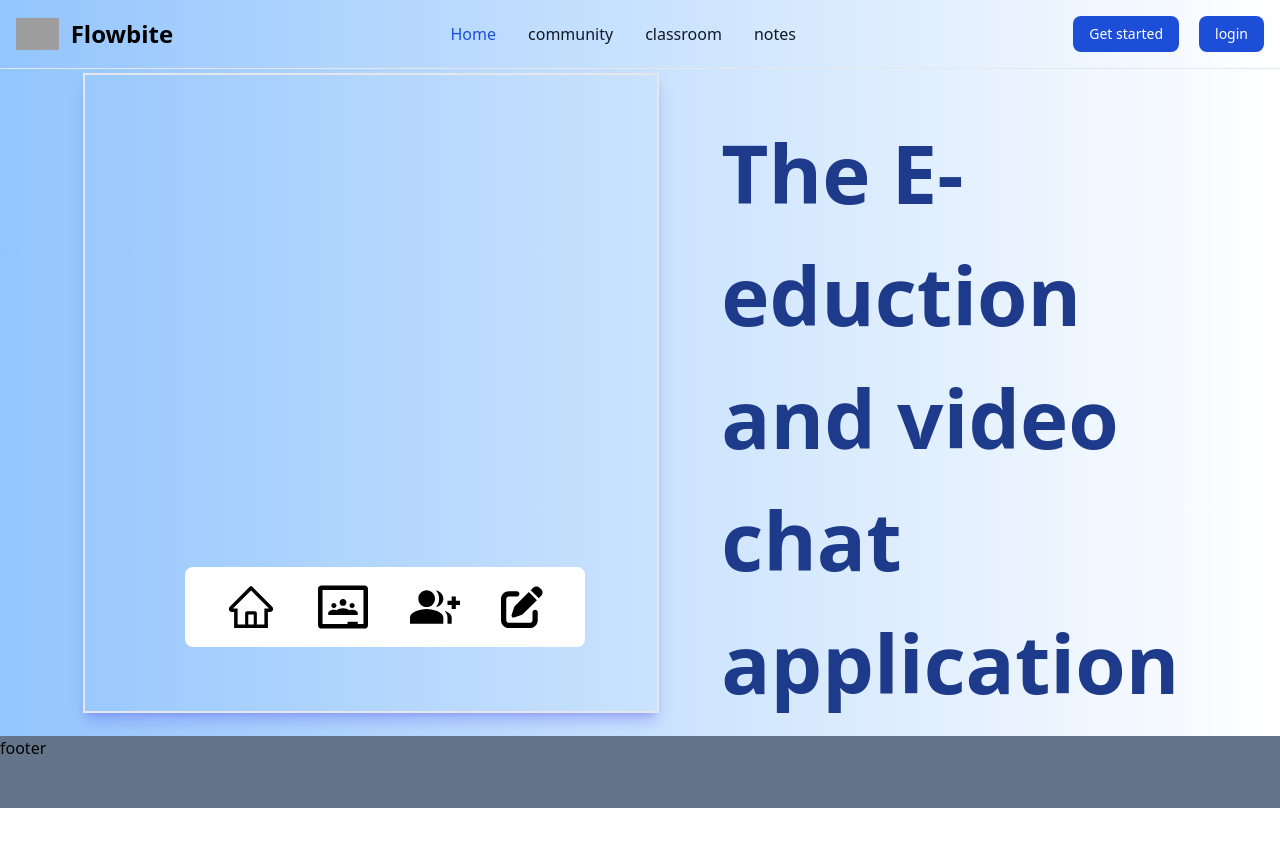
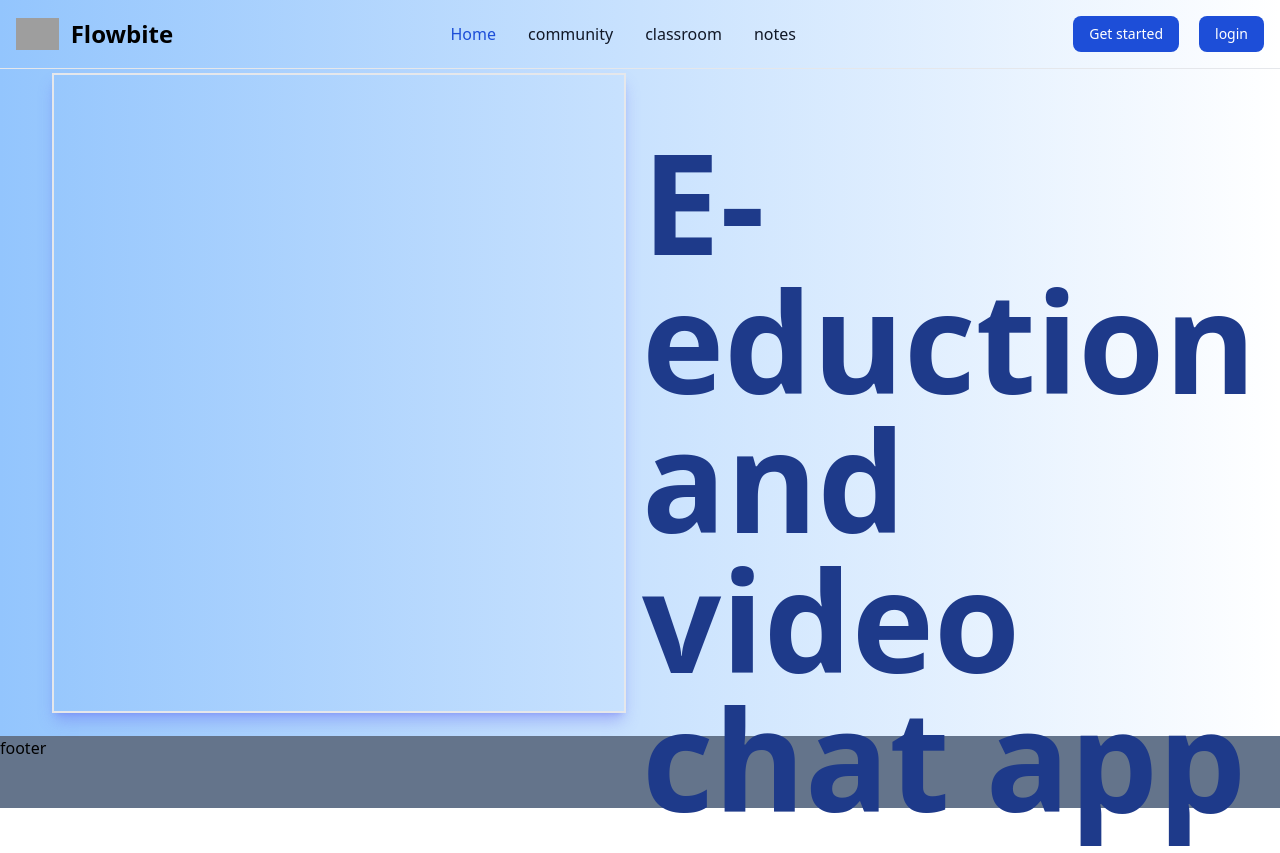
Before and after one commit to sanyampatil/E-education-W-RTC-PWA, a React (Vite) app: page / in a window 1280 px wide. Before the commit the page ends 808 px from the top, so only its background shows below. Built offline with nearby package versions, Linux system fonts and the light colour scheme; grey boxes are pictures that could not be loaded.

Commit message:
fix the more one bug in log in

```diff
--- a/package.json
+++ b/package.json
@@ -21,6 +21,7 @@
     "react-icons": "^5.0.1",
     "react-redux": "^9.1.0",
     "react-router-dom": "^6.21.2",
+    "react-toastify": "^10.0.4",
     "tw-elements-react": "^1.0.0-alpha2"
   },
   "devDependencies": {
--- a/src/components/header/Header.jsx
+++ b/src/components/header/Header.jsx
@@ -61,7 +61,7 @@ const Header = () => {
             )}
 
             {isLoggedIn && (
-              <ul className=' flex gap-5'>
+              <ul className=' flex gap-5 '>
                 <button
                   type='button'
                   className='text-white bg-blue-700 hover:bg-blue-800 focus:ring-4 focus:outline-none focus:ring-blue-300 font-medium rounded-lg text-sm px-4 py-2 text-center dark:bg-blue-600 dark:hover:bg-blue-700 dark:focus:ring-blue-800'
--- a/src/components/home/Home.jsx
+++ b/src/components/home/Home.jsx
@@ -4,12 +4,20 @@ import { SiGoogleclassroom } from 'react-icons/si'
 import { AiOutlineHome } from 'react-icons/ai'
 import { MdGroupAdd } from 'react-icons/md'
 import { Link } from 'react-router-dom'
+import { useSelector } from 'react-redux'
+import { ToastContainer } from 'react-toastify'
 const Home = () => {
+  //
+  const isLoggedIn = useSelector(state => state?.auth?.isLoggedIn)
+
   return (
     <div className='w-[100%] h-[92vh] flex justify-evenly items-center gap-4'>
+      <ToastContainer />
+
       <div className='  relative w-[45%] h-[80vh] shadow-lg shadow-indigo-500/40  border-2  ml-9 mt-[50px]'>
+        {isLoggedIn && (
           <div
-          className='  p-10 rounded-lg bg-white text-black  flex items-center  justify-evenly gap-10 absolute left-[100px] bottom-[10%] w-[70%] h-[50px]
+            className='  shadow-lg shadow-indigo-500/50  p-10 rounded-lg bg-white text-black  flex items-center  justify-evenly gap-10 absolute left-[100px] bottom-[10%] w-[70%] h-[50px]
         '
           >
             <Link to='/'>
@@ -27,15 +35,16 @@ const Home = () => {
             <Link to='/notes'>
               <FaPenToSquare className='text-[42px]' />
             </Link>
-
-          {/* </div> */}
           </div>
+        )}
       </div>
 
-      <div className=' w-[40%] h-[80vh] mt-32'>
+      <div className=' w-[50%] h-[80vh] mt-32'>
         <div>
-          <h1 className='text-[5.1rem] text-blue-900  font-bold'>
-            The E-eduction and video chat application
+          <h1 className=' leading-none text-[8.7rem] mt-5 text-unwrap text-blue-900  font-bold'>
+            <h1 className=''>E-eduction </h1>
+            <h1>and video </h1>
+            <h1>chat app</h1>
           </h1>
         </div>
       </div>
--- a/src/components/login/Login.jsx
+++ b/src/components/login/Login.jsx
@@ -43,7 +43,7 @@ function Signup () {
     formData.append('email', loginData.email)
     formData.append('password', loginData.password)
 
-    const response =  await dispatch(loginAccount(formData))
+    const response =  dispatch(loginAccount(formData))
 
     if (response?.payload?.success) navigate('/')
 
--- a/src/redux/slices/authSlices.js
+++ b/src/redux/slices/authSlices.js
@@ -1,11 +1,12 @@
 import { toast } from 'react-hot-toast'
 import { createSlice, createAsyncThunk } from '@reduxjs/toolkit'
 import axiosInstance from '../../helpers/axiosinstance.js'
+
 const initialState = {
   isLoggedIn: localStorage.getItem('isLoggedIn') || false,
-  role: localStorage.getItem('role') || "",
+  role: localStorage.getItem('role') || '',
   data: localStorage.getItem('data') || {}
-};
+}
 
 export const createAccount = createAsyncThunk('/signup', async data => {
   try {
@@ -30,7 +31,7 @@ export const createAccount = createAsyncThunk('/signup', async data => {
   }
 })
 
-export const loginAccount = createAsyncThunk('/login', async data => {
+export const loginAccount = createAsyncThunk('/Login', async data => {
   try {
     const config = {
       headers: {
@@ -55,7 +56,7 @@ export const loginAccount = createAsyncThunk('/login', async data => {
 
 export const logoutAccount = createAsyncThunk('/logout', async () => {
   try {
-     const config = {
+    const config = {
       headers: {
         'content-Type': 'application/json'
       }
```
Also changed, not shown: 1 other file (tests, documents, lock files or other folders). Lines whose indentation alone changed are shown as unchanged.
